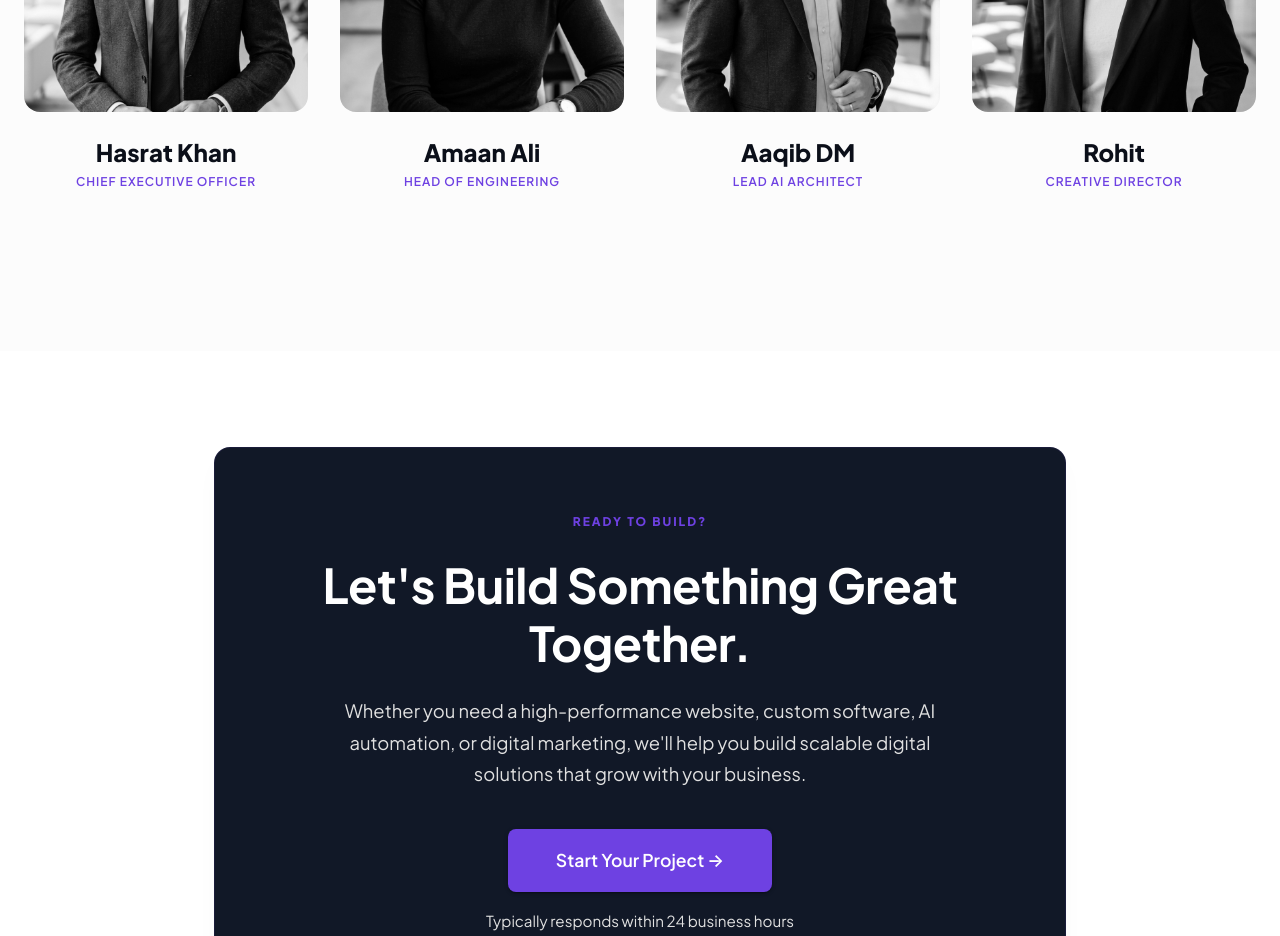
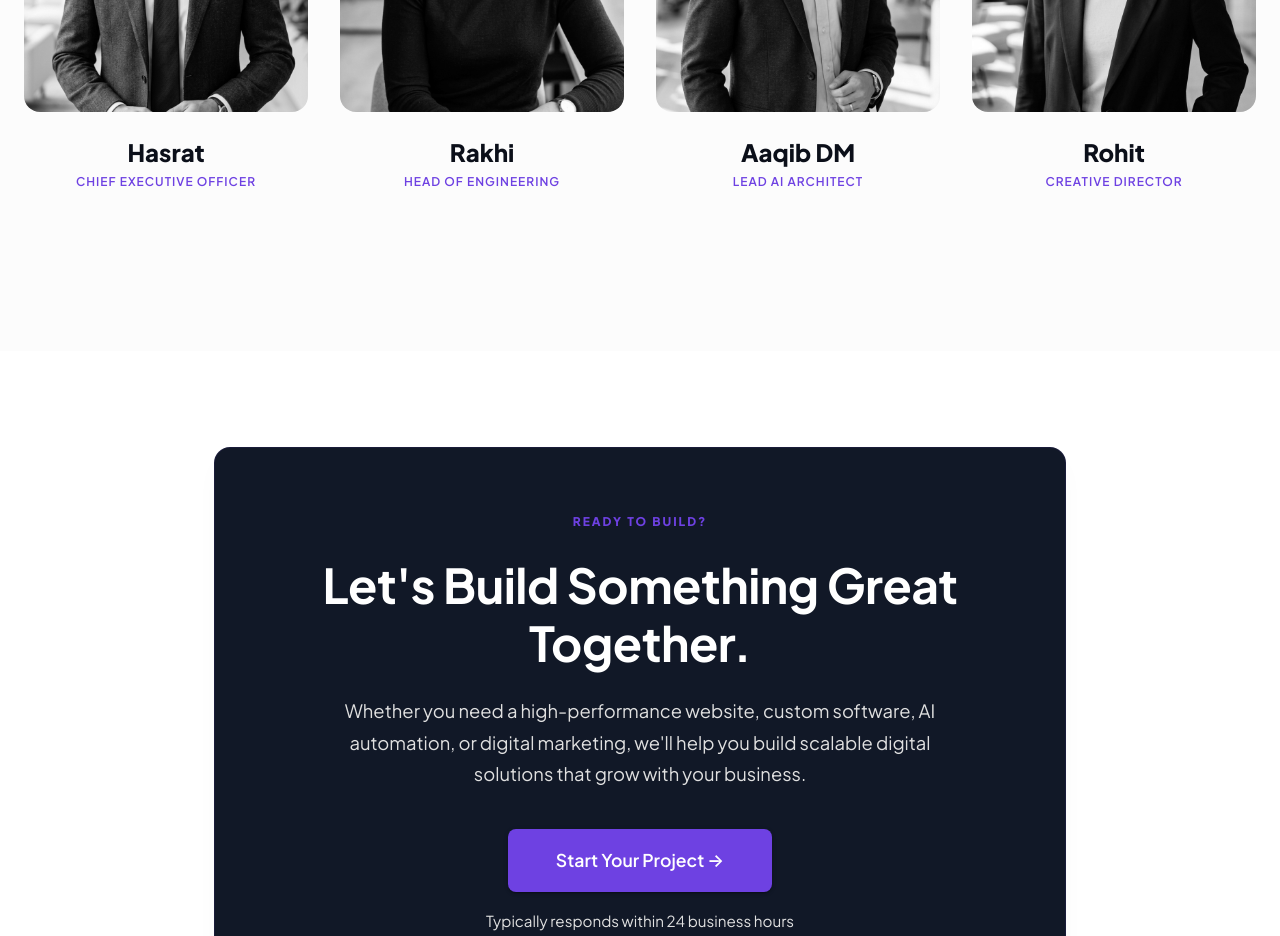
Before and after one commit to Aetibar123/agency-website-build, a Next.js app: page /about in a window 1280 px wide. Shown: the part 2620-3556 px from the top of the page. Built offline with nearby package versions, Linux system fonts and the light colour scheme; what @mui/material-nextjs would draw is missing.

Commit message:
Update team member names in TeamSection component

```diff
--- a/src/components/about/TeamSection.tsx
+++ b/src/components/about/TeamSection.tsx
@@ -6,8 +6,8 @@ import TwitterIcon from '@mui/icons-material/Twitter';
 
 export default function TeamSection() {
   const team = [
-    { name: "Hasrat Khan", role: "Chief Executive Officer", image: "/images/about/team_ceo.png" },
-    { name: "Amaan Ali", role: "Head of Engineering", image: "/images/about/team_engineering.png" },
+    { name: "Hasrat", role: "Chief Executive Officer", image: "/images/about/team_ceo.png" },
+    { name: "Rakhi", role: "Head of Engineering", image: "/images/about/team_engineering.png" },
     { name: "Aaqib DM", role: "Lead AI Architect", image: "/images/about/team_ai.png" },
     { name: "Rohit", role: "Creative Director", image: "/images/about/team_creative.png" },
   ];
```
